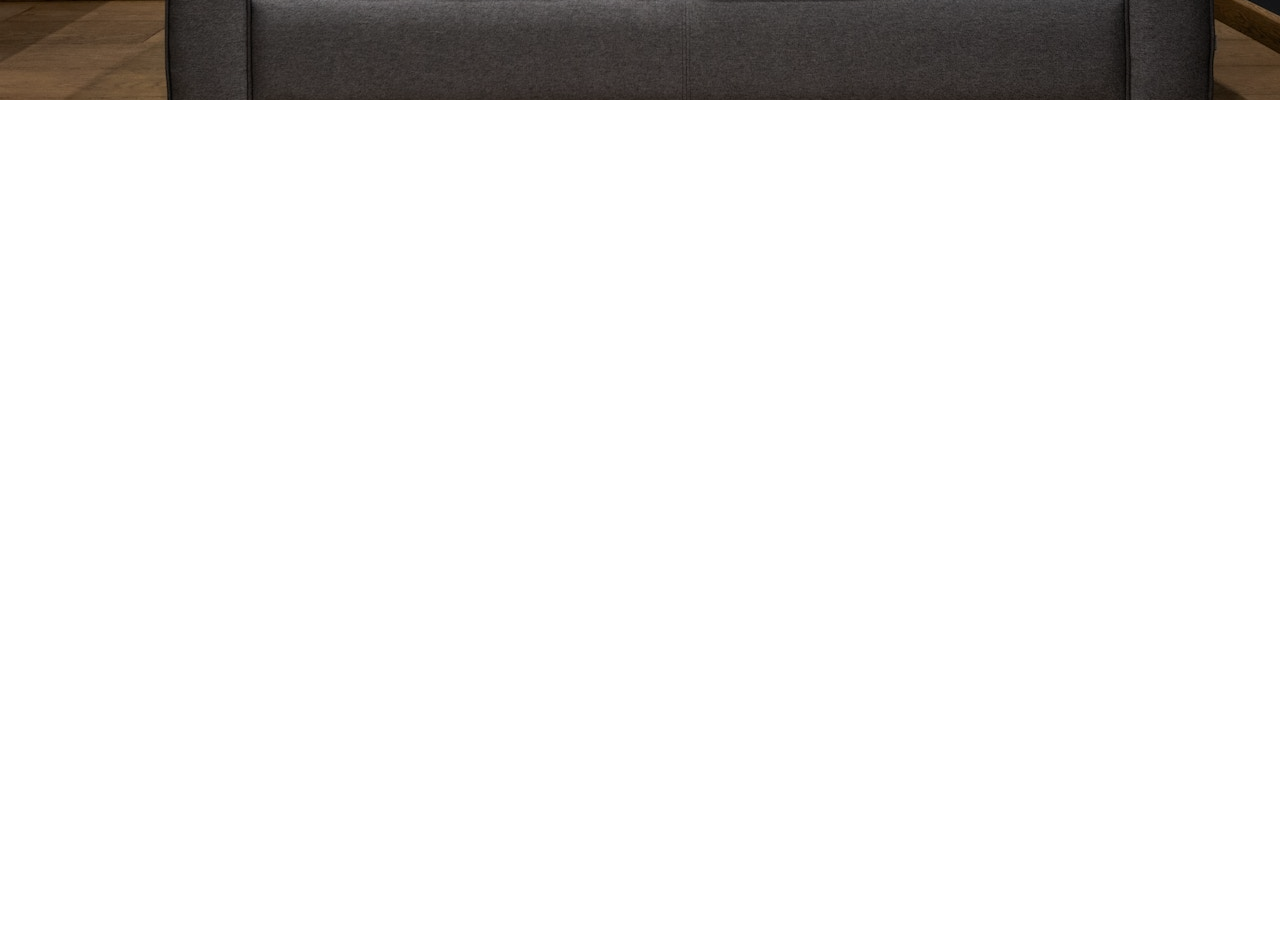
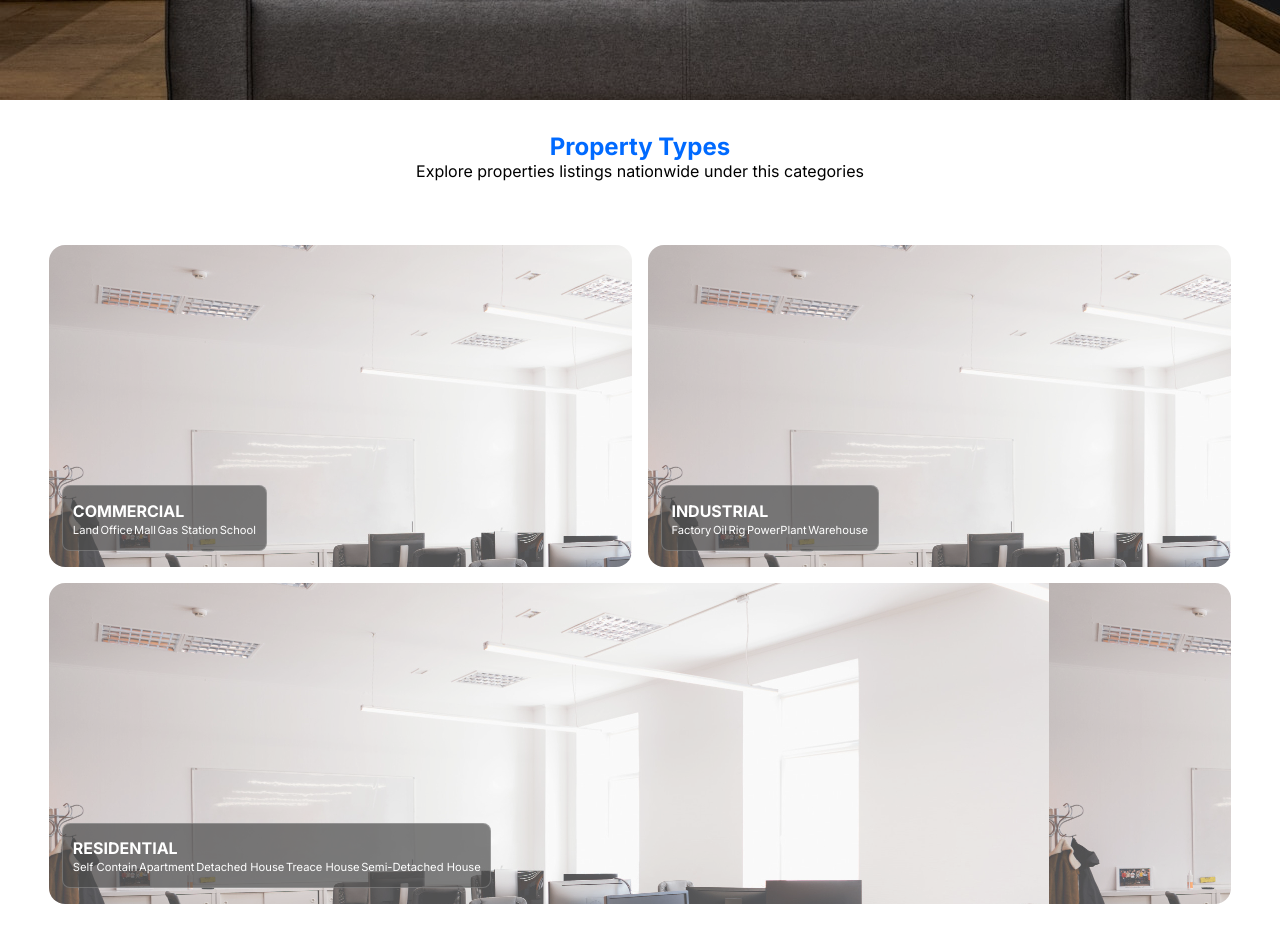
Before and after one commit to twoone-technologies/kaban_FE, a React (Vite) app: page / in a window 1280 px wide. Shown: the part 700-1642 px from the top of the page. Before the commit the page ends 800 px from the top, so only its background shows below. Built offline with nearby package versions, Linux system fonts and the light colour scheme.

Commit message:
feat: added property_type section

```diff
--- /dev/null
+++ b/src/components/propertyTypeSection/PropertyTypeCard.tsx
@@ -0,0 +1,44 @@
+import style from "./property.module.css"
+
+export default function PropertyTypeCard() {
+    return (
+        <div className={`${style.card_container}`} id="card1">
+            <div className={`flex ${style.property_card}`}>
+                <div className={style.sm_card}>
+                    <h3>COMMERCIAL</h3>
+                    <div className={style.sm_card_info}>
+                        <p>Land</p>
+                        <p>Office</p>
+                        <p>Mall</p>
+                        <p>Gas Station</p>
+                        <p>School</p>
+                    </div>
+                </div>
+            </div>
+            <div className={`flex ${style.property_card}`}>
+                <div className={style.sm_card}>
+                    <h3>INDUSTRIAL</h3>
+                    <div className={style.sm_card_info}>
+                        <p>Factory</p>
+                        <p>Oil</p>
+                        <p>Rig</p>
+                        <p>PowerPlant</p>
+                        <p>Warehouse</p>
+                    </div>
+                </div>
+            </div>
+            <div className={`flex ${style.property_card}`}>
+                <div className={style.sm_card}>
+                    <h3>RESIDENTIAL</h3>
+                    <div className={style.sm_card_info}>
+                        <p>Self Contain</p>
+                        <p> Apartment</p>
+                        <p>Detached House</p>
+                        <p>Treace House</p>
+                        <p>Semi-Detached House</p>
+                    </div>
+                </div>
+            </div>
+        </div>
+    )
+}
--- /dev/null
+++ b/src/components/propertyTypeSection/PropertyTypeSection.tsx
@@ -0,0 +1,13 @@
+import PropertyTypeCard from './PropertyTypeCard'
+import style from "./property.module.css"
+export default function PropertyTypeSection() {
+  return (
+    <section className={`flex ${style.section}`}>
+      <div className={`${style.section_heading}`}>
+        <h1>Property Types</h1>
+        <p>Explore properties listings nationwide under this categories</p>
+      </div>
+      <PropertyTypeCard />
+    </section>
+  )
+}
--- /dev/null
+++ b/src/components/propertyTypeSection/property.module.css
@@ -0,0 +1,75 @@
+.section {
+    padding: 2rem 3rem;
+    flex-direction: column;
+    align-items: center;
+    gap: 64px;
+}
+
+.section_heading {
+    text-align: center;
+}
+
+.section_heading h1 {
+    color: var(--primary-color);
+}
+
+.card_container {
+    display: grid;
+    grid-template-columns: 1fr 1fr 1fr 1fr;
+    grid-template-rows: 1fr 1fr 1fr 1fr;
+    gap: 1rem;
+}
+
+.property_card:nth-child(1) {
+    grid-column: 1 / 3;
+    grid-row: 1 / 2;
+}
+.property_card:nth-child(2) {
+    grid-column: 3 / 5;
+    grid-row: 1 / 2;
+}
+
+.property_card:nth-child(3) {
+    grid-column: 1 / 5;
+}
+
+.property_card {
+    background-image: url('/src/assets/img/commercial.jpg');
+    opacity: 0.7;
+    min-height: 300px;
+    padding: 15rem 22rem 1rem 0.8rem;
+    border-radius: 16px;
+    align-items: center;
+    flex: 1 0 0;
+    transition: ease-in 0.4s;
+}
+
+.property_card:hover {
+    /* transform:translate3d(30); */
+    opacity: 1;
+}
+
+.sm_card {
+    padding: 0.8rem 0.6rem 0.8rem 0.6rem;
+    gap: .5rem;
+    color: rgb(255, 255, 255);
+    background-color: rgba(0, 0, 0, 0.7);
+    border: 1px solid rgba(255, 255, 255, 0.2);
+    border-radius: 8px;
+}
+
+.sm_card h3 {
+    font-size: 1rem;
+    line-height: 1.5;
+    text-transform: uppercase;
+    font-weight: 700;
+}
+
+.sm_card p {
+    font-size: .7rem;
+}
+
+.sm_card_info {
+    display: flex;
+    gap: .1rem;
+}
--- a/src/routes/_landingpage.tsx
+++ b/src/routes/_landingpage.tsx
@@ -1,9 +1,11 @@
+import PropertyTypeSection from "~/components/propertyTypeSection/PropertyTypeSection";
 import HeroSection from "../components/heroSection/HeroSection";
 
 export default function LandingPage() {
   return (
     <>
       <HeroSection />
+      <PropertyTypeSection />
     </>
   )
 }
```
Also changed, not shown: src/assets/img/commercial.jpg (added).
